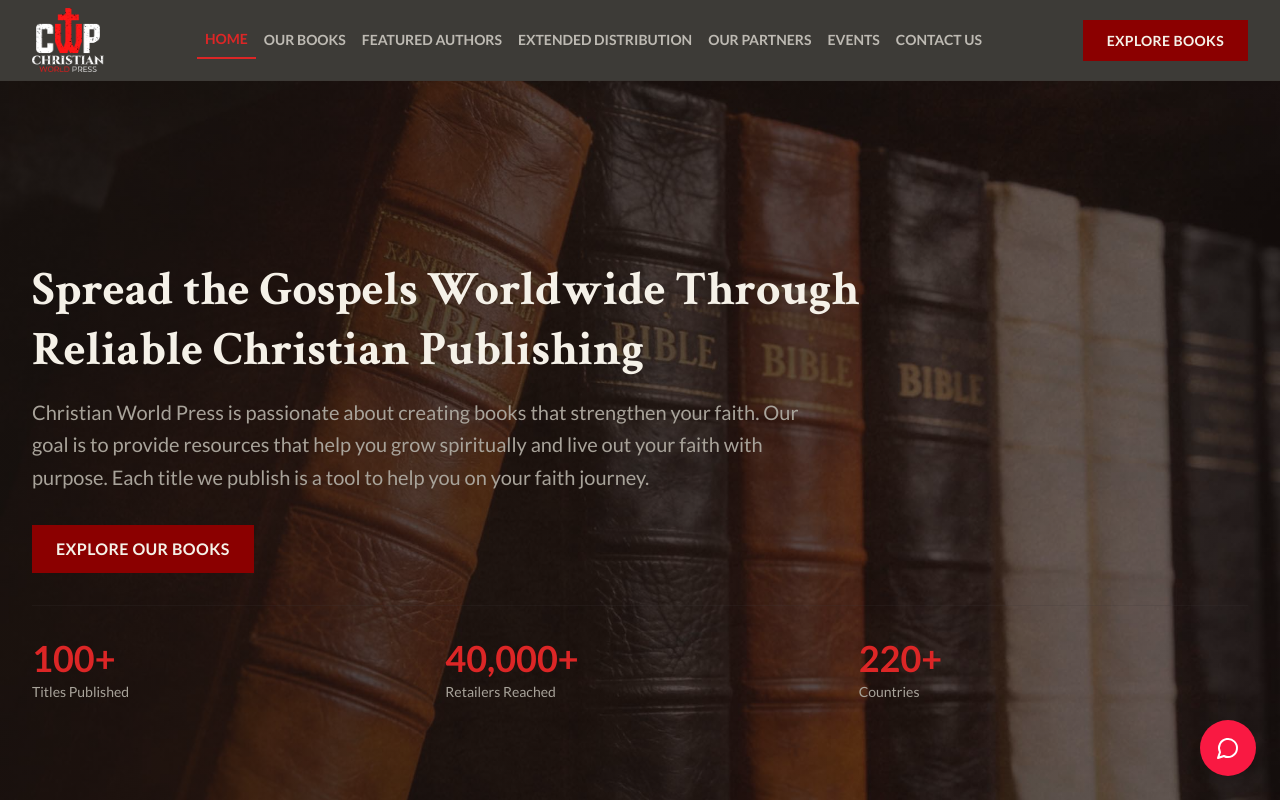
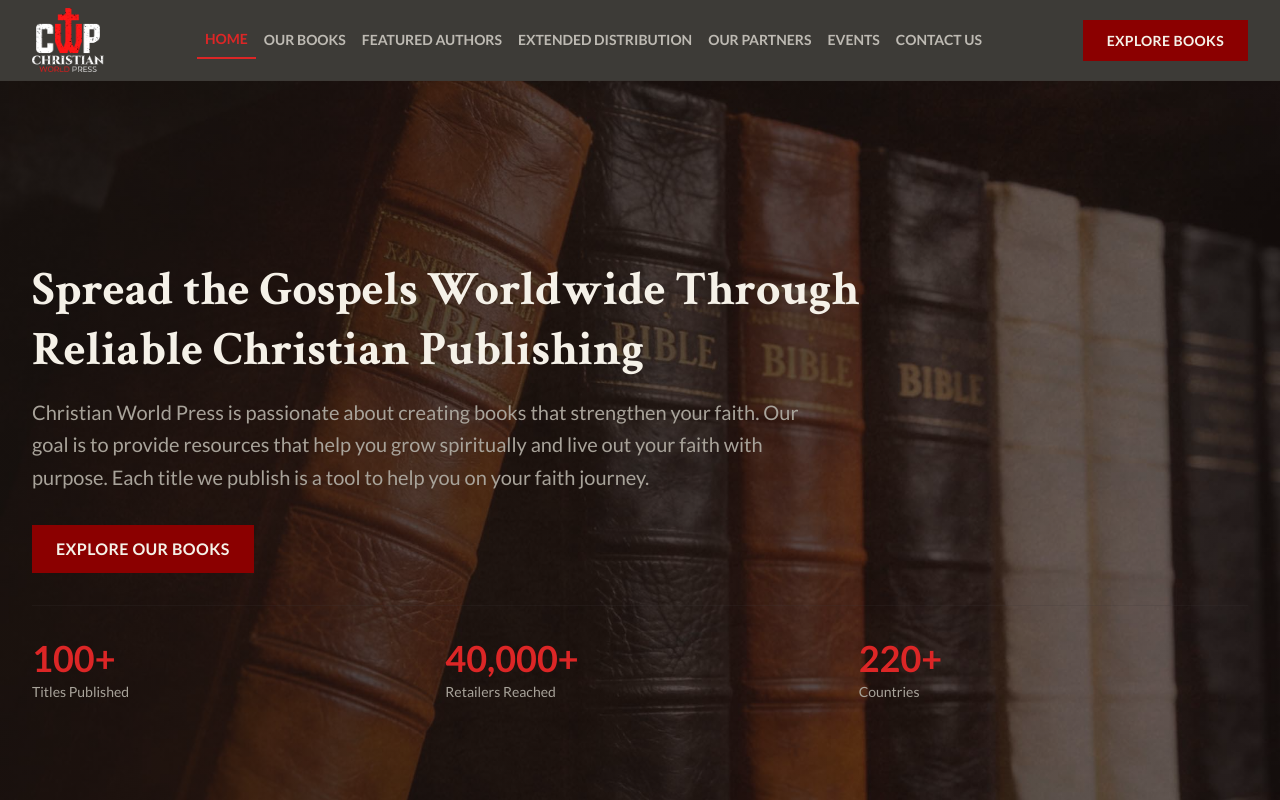
Before and after one commit to devsavtech/ChristianWorldPress, a Next.js app: page / in a window 1280 px wide. Shown: the top 800 px of the page. Built offline with nearby package versions, Linux system fonts and the light colour scheme.

Commit message:
live chat removed

```diff
--- a/app/layout.tsx
+++ b/app/layout.tsx
@@ -50,9 +50,9 @@ export default function RootLayout({
   return (
     <html lang="en" className={`${crimsonText.variable} ${lato.variable}`}>
       <body className="font-sans antialiased bg-background text-foreground">
-        <LiveChat />
+        {/* <LiveChat /> */}
         {children}
-        <ChatButton />
+        {/* <ChatButton /> */}
         <Analytics />
       </body>
     </html>
--- a/components/chatbutton.tsx
+++ b/components/chatbutton.tsx
@@ -25,14 +25,14 @@ export default function ChatButton() {
               <Phone size={20} />
               <span className="font-medium">+(714) 475-7922</span>
             </a>
-            <button
+            {/* <button
               onClick={toggleLiveChat}
               className="flex items-center gap-2 bg-green-600 text-white px-4 py-3 rounded-lg shadow-lg hover:bg-green-700 transition-colors animate-in slide-in-from-bottom-1"
               aria-label="Start live chat"
             >
               <MessageCircle size={20} />
               <span className="font-medium">Chat With Us</span>
-            </button>
+            </button> */}
           </>
         )}
 
```
